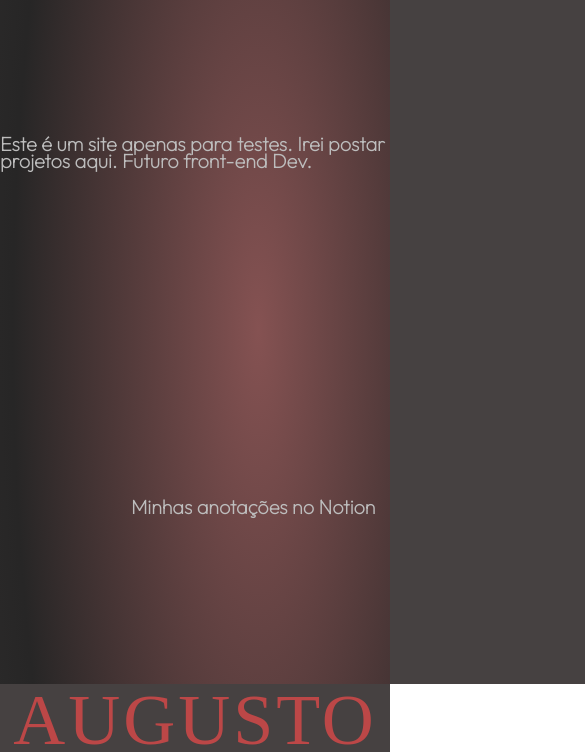
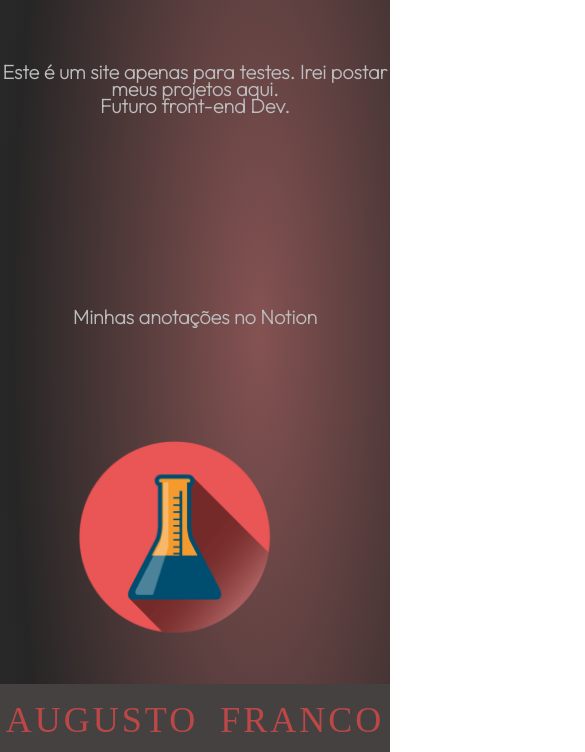
Before and after one commit to AugustoFrancoDev/Lab, a plain HTML site: page index.html in a window 390 px wide. Shown: the part 92-844 px from the top of the page, 585 px wide, since content can reach past the window. Drawn offline with Linux system fonts and the light colour scheme.

Commit message:
Add files via upload

```diff
--- a/index.html
+++ b/index.html
@@ -23,7 +23,7 @@
     </header>
 
     <main class="conteudo">
-<div class="conteudo-esquerda-cima" ><h3>Este é um site apenas para testes. Irei postar meus projetos aqui. Futuro  front-end Dev.</h3></div>
+<div class="conteudo-esquerda-cima" ><h3>Este é um site apenas para testes. Irei postar meus projetos aqui.<br> Futuro  front-end Dev.</h3></div>
 <div class="conteudo-esquerda-baixo" ><h3>Minhas anotações no Notion</h3></div>
 </a>
 <img class="conteudo-direita"  src="ImagemLAB.png">
--- a/style.css
+++ b/style.css
@@ -6,10 +6,9 @@
     text-decoration: none;
 }
 
-html, body {
+html, body{
     overflow-x: hidden;
     overflow-y: hidden;
-    box-sizing: border-box;
   }
 
 .cabecalho {
@@ -23,7 +22,7 @@ html, body {
 
 .conteudo {
     background: radial-gradient(131.28% 259.62% at 66.28% 50%, #855252 0%, rgba(30, 29, 29, 0.96072) 47.98%, rgba(34, 32, 32, 0.93188) 68.67%, rgba(41, 37, 37, 0.878837) 88.37%, rgba(50, 47, 47, 0) 100%);
-    background-size: cover; /* Usado para caso a resolução do monitor for maior que a da imagem */
+    background-size: cover; /* Usado para caso a resolução do monitor for maior que a da imagem imagem */
     height: 84vh;
     width: 100%;
     display: grid;
@@ -35,6 +34,11 @@ html, body {
     font-size: 2vh;
     line-height: 2vh;
     color: #BDBDBD;
+    justify-items: center;
+    place-items: center;
+    grid-template-areas:
+        "texto1 imagem imagem"
+        "texto2 imagem imagem"
     ;
 }
 
@@ -47,6 +51,13 @@ html, body {
     letter-spacing: 3px;
     margin-left: 32px;
     color: #BDBDBD;
+    font-size: 15px;
+    cursor: pointer;
+}
+
+.cabecalho-menu-item:hover {
+    color: #F3ECEC;
+    transition-duration: 0.4s;
 }
 
 .cabecalho-titulo {
@@ -54,7 +65,7 @@ html, body {
     word-spacing: 10px;
     font-style: normal;
     font-weight: normal;
-    font-size: 72px;
+    font-size: 52px;
     line-height: 72px;
     text-transform: capitalize;
     color: #BC4747;
@@ -65,6 +76,7 @@ html, body {
     display:none; /* Para só aparecer em telas menores */
 }
 
+
 .menu-mobile div {
     width: 32px;
     height: 2px;
@@ -73,11 +85,29 @@ html, body {
     transition: 0.3s;
     }
 
+    .menu-mobile:hover div {
+        background: #F3ECEC;
+        transition-duration: 0.4s;
+    }
+
 @media (max-width: 999px) {
     body {
-        overflow-x: hidden;
+      overflow-x: hidden;
+      position:relative; /* Parece ter resolvido o problema do overflow */
     }
 
+    .conteudo {
+        background-size: cover; /* Usado para caso a resolução do monitor for maior que a da imagem imagem */
+        height: 84vh;
+        width: 100%;
+        place-items: center;
+        display: grid;
+        grid-template-areas:
+       "texto1 texto1"
+       "texto2 texto2"
+       "imagem imagem"
+        ;
+    }
     .cabecalho-menu {
         position: absolute; /* posicionar navegação onde quiser */
         top: 8vh;
@@ -95,6 +125,7 @@ html, body {
     .cabecalho-menu-item {
         margin-left: 0;
         opacity: 0;
+        font-size: 10px;
     }
 
 
@@ -102,9 +133,32 @@ html, body {
         display: block;
     }
 
+
     .cabecalho-menu.active {
         transform: translateX(0);
     }
+
+     .conteudo-direita {
+      height: 30vh;
+    }
+
+    .conteudo-esquerda-cima {
+        text-align: center !important;
+    }
+
+    .cabecalho-titulo {
+        height: 6vh;
+        font-size: 36px;
+        line-height: 72px;
+    }
+
+    .rodape-texto {
+        height: 6vh;
+        font-size: 36px !important;
+        line-height: 72px;
+    }
+
+
 }
 
 @keyframes navLinkFade {
@@ -132,48 +186,33 @@ html, body {
 
 
 .rodape {
-    text-align: center;
-    display: flex;
-    align-items: space-around;
     background: #464141;
     height: 8vh;
 }
 .rodape-texto {
-    text-align: center;
-    width: 100%;
     letter-spacing: 3px;
     word-spacing: 10px;
     font-style: normal;
     font-weight: normal;
-    font-size: 72px;
+    font-size: 52px;
     line-height: 72px;
     text-transform: capitalize;
     color: #BC4747;
+    text-align: center;
 }
 
 .conteudo-esquerda-cima {
-grid-column: 1/1;
-grid-row: 1/1;
-justify-self: center;
-align-self: center;
-justify-content: center;
-width: 60vh;
+    grid-area: texto1;
+    text-align: left;
+
 }
 
 .conteudo-esquerda-baixo {
-    justify-self: center;
-    align-self: center;
-    grid-row: 2/2;
-    grid-column: 1/1;
-    align-items: end;
+    grid-area: texto2;
+
 }
 
 .conteudo-direita {
-    grid-column: 2/2;
-    grid-row: 1/ span 2;
-    justify-self: center;
-    align-self: center;
-    place-self:center;
-    width: 60vh;
-    height: 60vh;
+    grid-area: imagem;
+
 }
```
